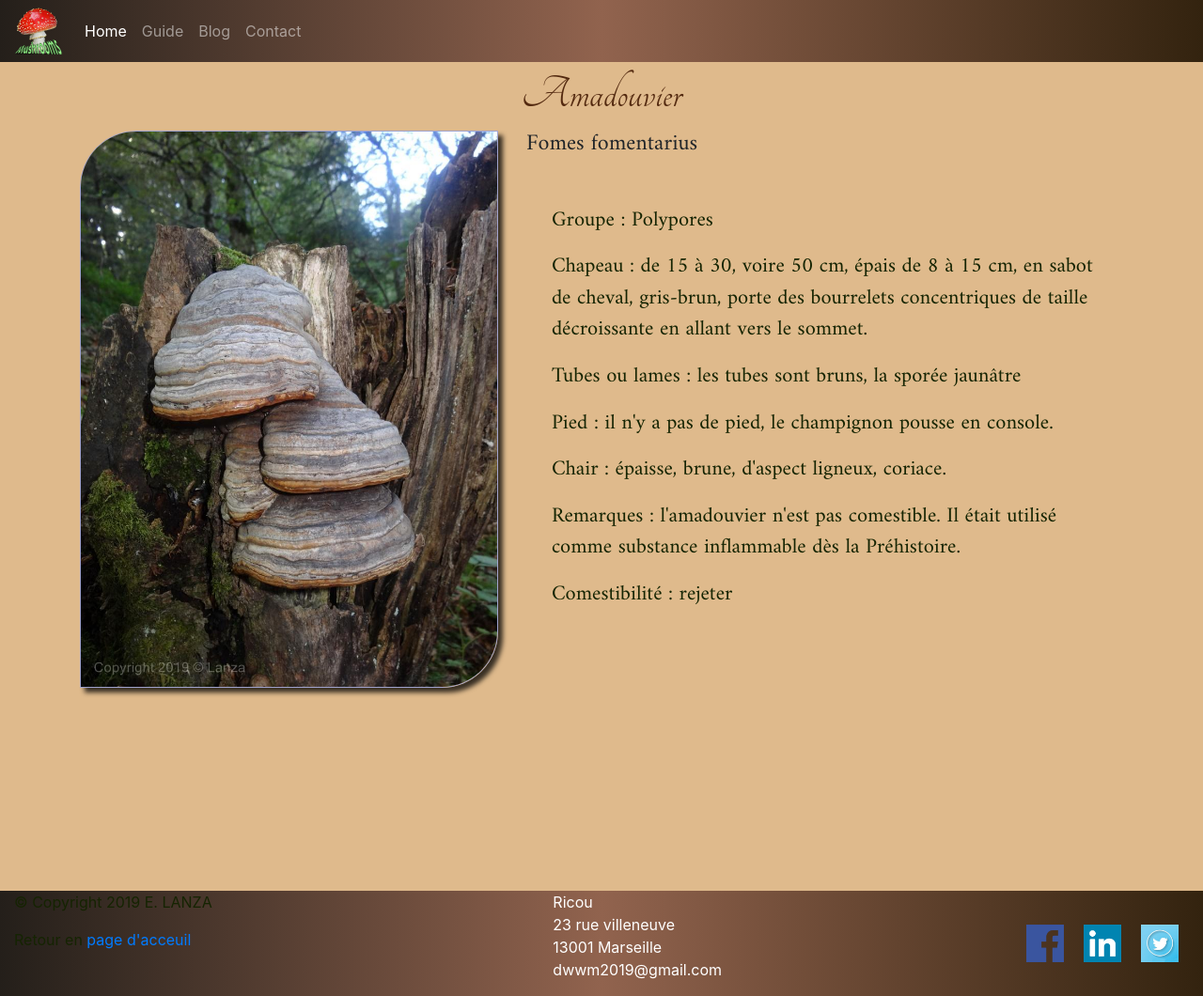
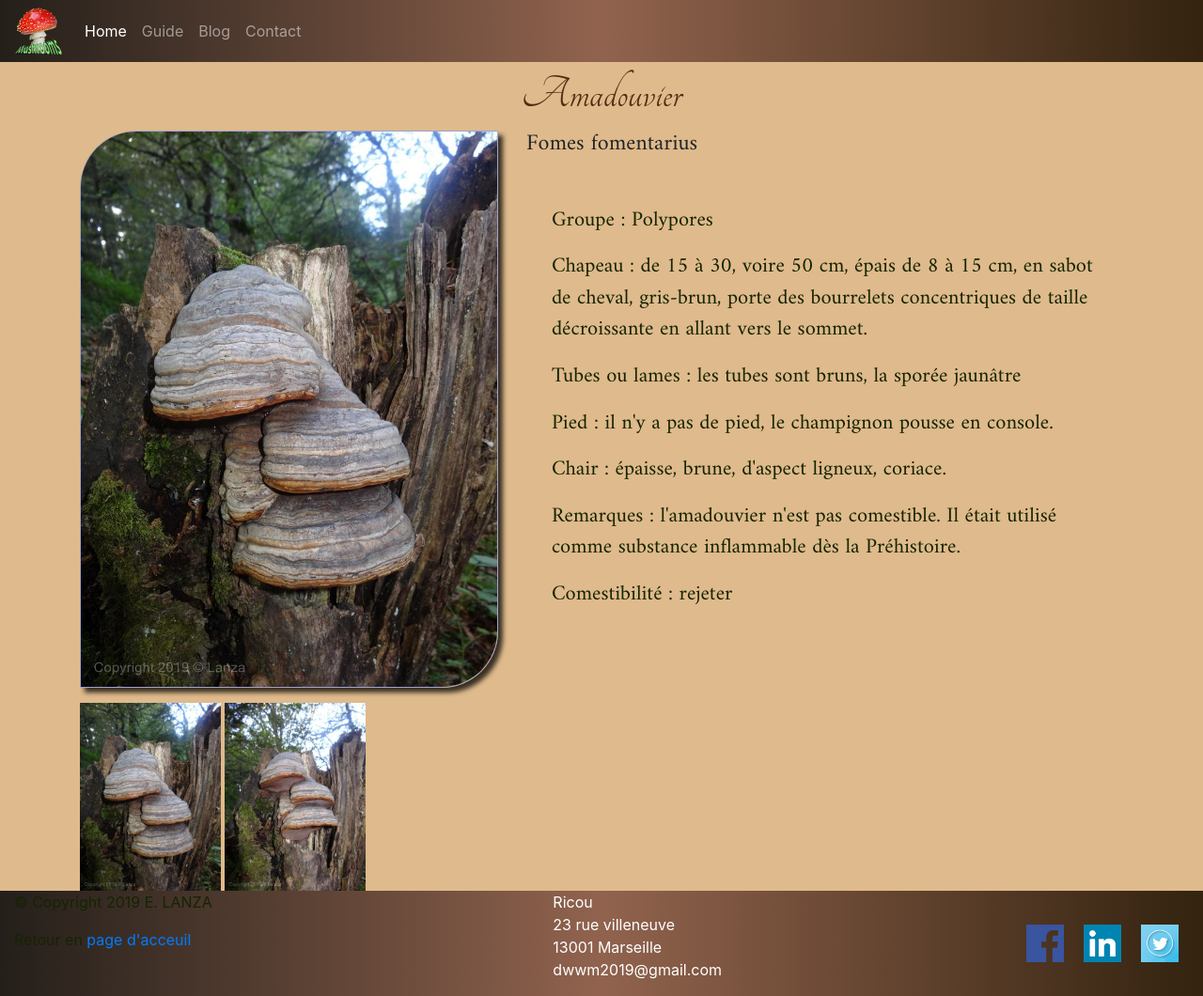
Before and after one commit to ricou12/Guide-Champ, a Jekyll site: the page built from assets/html/file/amadouvier.md, in a window 1280 px wide. Shown: the whole page at 94% size. Built offline with Jekyll 4.4.1, drawn with Linux system fonts in a browser that asks for light colours; some web fonts are replaced.

Commit message:
correction fichTech

```diff
--- a/_layouts/ficheTech.html
+++ b/_layouts/ficheTech.html
@@ -26,7 +26,7 @@
                     <!-- vignettes -->
                     <div class="fichTech__vignette d-flex flex-row  nowrap overflow-auto">
                         {% assign dossier = "./assets/images/photo-small/" | append: musch.dossier_photo | append: "/" %}
-                       {% if musch.number > "0" %}
+                       {% if musch.nbrePhoto > "0" %}
                            {% for i in (0..musch.nbrePhoto) %}
                             {% assign variable =  dossier | append: "img" | append: i | append: ".jpg" %}
                             <!-- <a href="{{variable|relative_url}}"> -->
```
